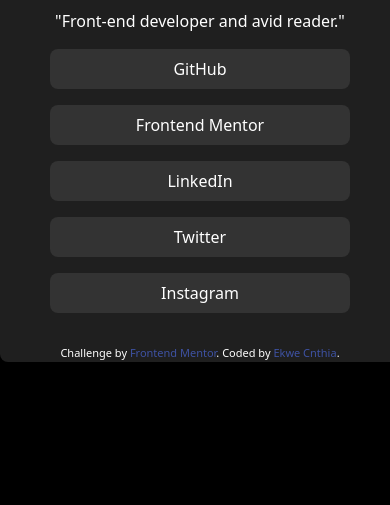
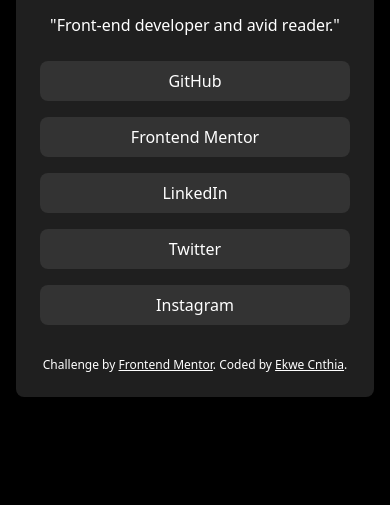
Before and after one commit to Cynt-hia/social-link, a plain HTML site: page index.html in a window 390 px wide. Shown: the part 339-844 px from the top of the page. Drawn offline with nearby package versions, Linux system fonts and the light colour scheme.

Commit message:
Updated code for responsiveness

```diff
--- a/index.html
+++ b/index.html
@@ -3,7 +3,6 @@
   <head>
     <meta charset="UTF-8" />
     <meta name="viewport" content="width=device-width, initial-scale=1.0" />
-    <!-- displays site properly based on user's device -->
 
     <link
       rel="icon"
@@ -14,47 +13,33 @@
 
     <title>Frontend Mentor | Social links profile</title>
 
-    <!-- Feel free to remove these styles or customise in your own stylesheet 👍 -->
-    <style>
-      .attribution {
-        font-size: 11px;
-        text-align: center;
-      }
-      .attribution a {
-        color: hsl(228, 45%, 44%);
-      }
-    </style>
 
     <script src="https://cdn.tailwindcss.com"></script>
   </head>
-  <body class="bg-black ">
-    <div class="flex flex-col items-center text-white w-[400px]  bg-[hsl(0,0%,12%)] rounded-lg mt-20 mx-auto pt-10">
-      <img src="./assets/images/avatar-jessica.jpeg " class="w-24 h-24 rounded-full mb-6"/>
-    <h2 class="font-bold text-3xl mb-4">Jessica Randall</h2>
-     <p class="text-[hsl(75,94%,57%)] mb-8">London, United Kingdom</p>
-     <p class="mb-4">"Front-end developer and avid reader."</p>
+  <body class="bg-black min-h-screen flex items-center justify-center p-4">
+  <div class="flex flex-col items-center text-white w-full max-w-sm bg-[hsl(0,0%,12%)] rounded-lg pt-10">
+    <img src="./assets/images/avatar-jessica.jpeg" class="w-24 h-24 rounded-full mb-6" />
+
+    <h2 class="font-bold text-3xl mb-2 text-center">Jessica Randall</h2>
+    <p class="text-[hsl(75,94%,57%)] mb-4 text-center">London, United Kingdom</p>
+    <p class="mb-6 text-center px-4">"Front-end developer and avid reader."</p>
 
 
-     <div class=" text-center space-y-4 mb-8">
-       <div class="bg-[hsl(0,0%,20%)] rounded-lg w-[300px] py-2">GitHub</div>
-       <div class="bg-[hsl(0,0%,20%)] rounded-lg w-[300px] py-2">Frontend Mentor </div>
-       <div class="bg-[hsl(0,0%,20%)] rounded-lg w-[300px] py-2">LinkedIn </div>
-       <div class="bg-[hsl(0,0%,20%)] rounded-lg w-[300px] py-2">Twitter</div>
-       <div class="bg-[hsl(0,0%,20%)] rounded-lg w-[300px] py-2">Instagram</div>
-     </div>
+    <div class="w-full px-6 space-y-4 mb-8">
+      <div class="bg-[hsl(0,0%,20%)] rounded-lg py-2 text-center hover:bg-[hsl(75,94%,57%)] hover:text-black cursor-pointer">GitHub</div>
+      <div class="bg-[hsl(0,0%,20%)] rounded-lg py-2 text-center hover:bg-[hsl(75,94%,57%)] hover:text-black cursor-pointer">Frontend Mentor</div>
+      <div class="bg-[hsl(0,0%,20%)] rounded-lg py-2 text-center hover:bg-[hsl(75,94%,57%)] hover:text-black cursor-pointer">LinkedIn</div>
+      <div class="bg-[hsl(0,0%,20%)] rounded-lg py-2 text-center hover:bg-[hsl(75,94%,57%)] hover:text-black cursor-pointer">Twitter</div>
+      <div class="bg-[hsl(0,0%,20%)] rounded-lg py-2 text-center hover:bg-[hsl(75,94%,57%)] hover:text-black cursor-pointer">Instagram</div>
+    </div>
+
+    <div class="attribution mb-6 text-xs text-center">
+      Challenge by
+      <a href="https://www.frontendmentor.io?ref=challenge" target="_blank" class="underline">Frontend Mentor</a>.
+      Coded by <a href="#" class="underline">Ekwe Cnthia</a>.
+    </div>
+  </div>
+</body>
 
 
-
-
-
-
-    <div class="attribution">
-      Challenge by
-      <a href="https://www.frontendmentor.io?ref=challenge" target="_blank"
-        >Frontend Mentor</a
-      >. Coded by <a href="#">Ekwe Cnthia</a>.
-    </div>
-
-    </div>
-  </body>
 </html>
```
Also changed, not shown: 1 other file.
